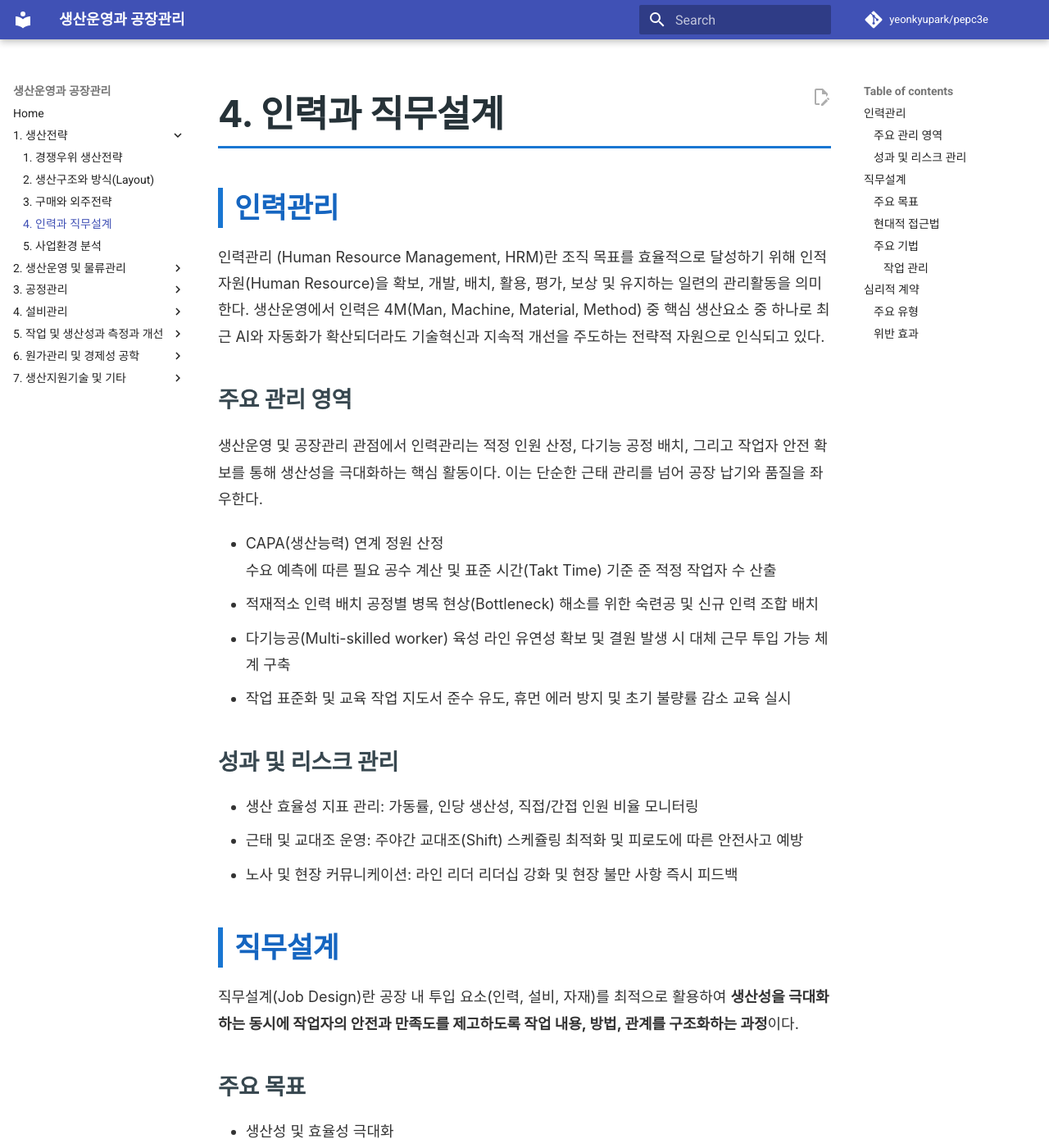
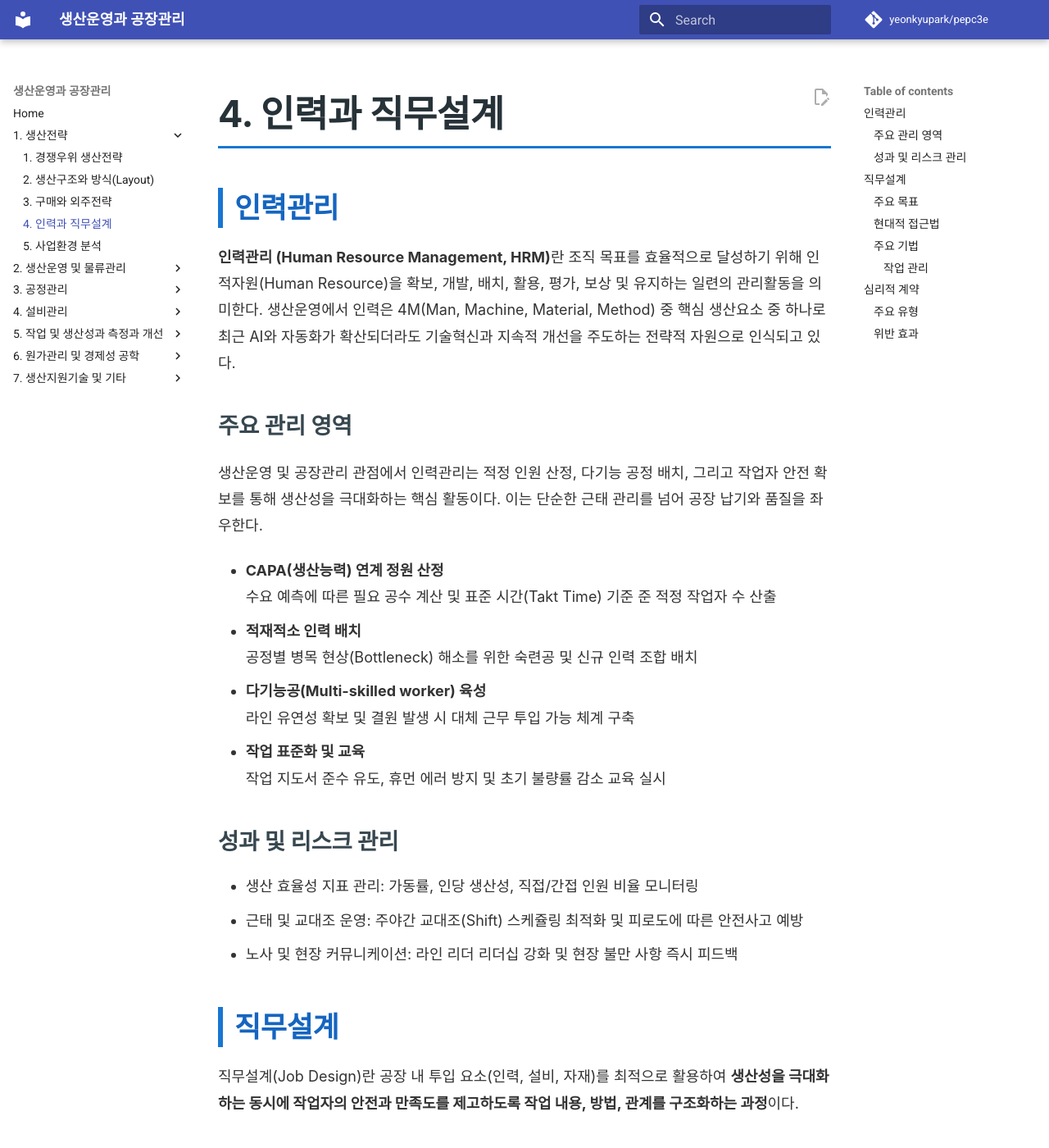
Before and after one commit to yeonkyupark/pepc3e, an MkDocs documentation site: the page built from docs/0104_workforce_and_job_design.md, in a window 1280 px wide and 1400 px high. Shown: the whole window at 82% size. Built offline with MkDocs 1.6.1 and Material for MkDocs 9.7.7, drawn with Linux system fonts in a browser that asks for light colours; comment, search, counter and statistics services are not loaded.

```diff
--- a/docs/0104_workforce_and_job_design.md
+++ b/docs/0104_workforce_and_job_design.md
@@ -1,18 +1,18 @@
 ## 인력관리
 
-인력관리 (Human Resource Management, HRM)란 조직 목표를 효율적으로 달성하기 위해 인적자원(Human Resource)을 확보, 개발, 배치, 활용, 평가, 보상 및 유지하는 일련의 관리활동을 의미한다. 생산운영에서 인력은 4M(Man, Machine, Material, Method) 중 핵심 생산요소 중 하나로 최근 AI와 자동화가 확산되더라도 기술혁신과 지속적 개선을 주도하는 전략적 자원으로 인식되고 있다.
+**인력관리 (Human Resource Management, HRM)**란 조직 목표를 효율적으로 달성하기 위해 인적자원(Human Resource)을 확보, 개발, 배치, 활용, 평가, 보상 및 유지하는 일련의 관리활동을 의미한다. 생산운영에서 인력은 4M(Man, Machine, Material, Method) 중 핵심 생산요소 중 하나로 최근 AI와 자동화가 확산되더라도 기술혁신과 지속적 개선을 주도하는 전략적 자원으로 인식되고 있다.
 
 ### 주요 관리 영역
 
 생산운영 및 공장관리 관점에서 인력관리는 적정 인원 산정, 다기능 공정 배치, 그리고 작업자 안전 확보를 통해 생산성을 극대화하는 핵심 활동이다. 이는 단순한 근태 관리를 넘어 공장 납기와 품질을 좌우한다.
 
-- CAPA(생산능력) 연계 정원 산정
+- **CAPA(생산능력) 연계 정원 산정**
   수요 예측에 따른 필요 공수 계산 및 표준 시간(Takt Time) 기준 준 적정 작업자 수 산출
-- 적재적소 인력 배치
+- **적재적소 인력 배치**
   공정별 병목 현상(Bottleneck) 해소를 위한 숙련공 및 신규 인력 조합 배치
-- 다기능공(Multi-skilled worker) 육성
+- **다기능공(Multi-skilled worker) 육성**
   라인 유연성 확보 및 결원 발생 시 대체 근무 투입 가능 체계 구축
-- 작업 표준화 및 교육
+- **작업 표준화 및 교육**
   작업 지도서 준수 유도, 휴먼 에러 방지 및 초기 불량률 감소 교육 실시
 
 ### 성과 및 리스크 관리
```
